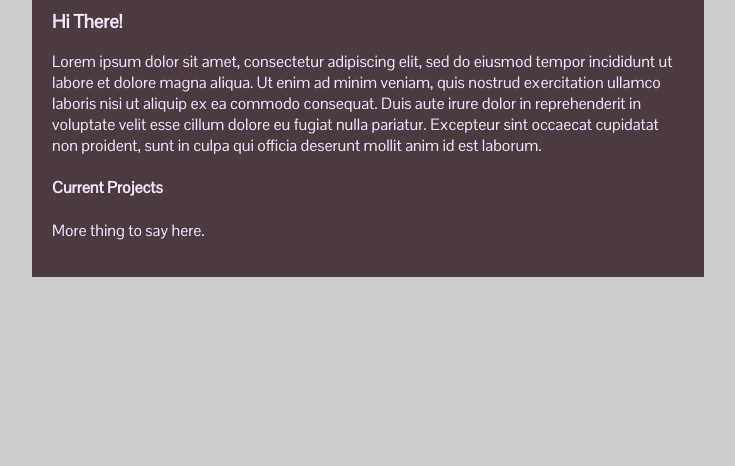
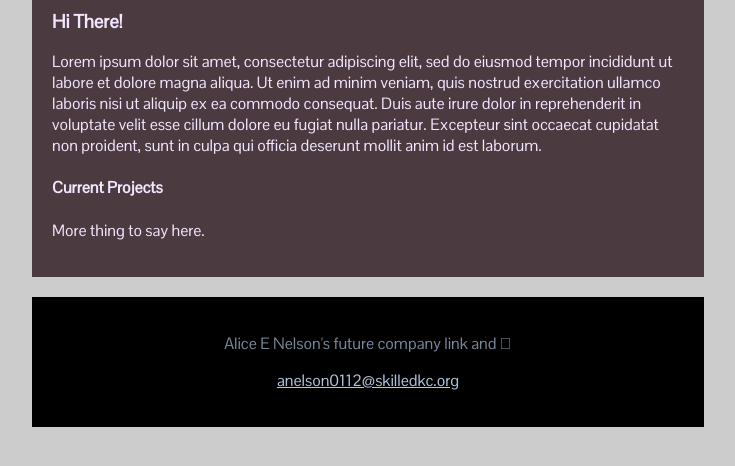
Before and after one commit to anelson0112/serious_me, a plain HTML site: page index.html in a window 1280 px wide. Shown: the part 284-750 px from the top of the page, without its empty margins (272-1007 px from the left). Drawn offline with Linux system fonts and the light colour scheme.

Commit message:
more updates

```diff
--- a/index.html
+++ b/index.html
@@ -38,4 +38,6 @@
 
 
     </div>
+    <footer> <p>Alice E Nelson's future company link and &#1977;</p>
+                <p><a href= "mailto:anelson0112@skilledkc.org"> anelson0112@skilledkc.org</a> </p></footer>
 </body>
--- a/style.css
+++ b/style.css
@@ -63,3 +63,16 @@ body{
     .clearFix{
         clear:both;
     }
+footer{
+    background-color: black;
+    color: lightslategray;
+    text-align: center;
+    width: 50%;
+    padding: 20px;
+    font-family: 'Pontano Sans', sans-serif;
+    margin: auto;
+
+}
+a:link {
+    color: lightsteelblue;
+}
```
Also changed, not shown: 1 other file.
